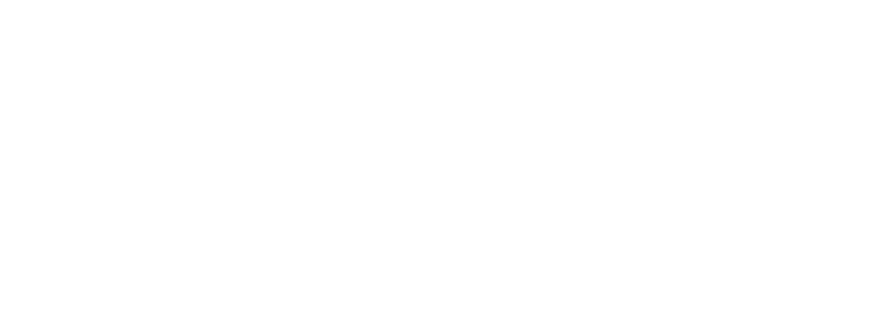
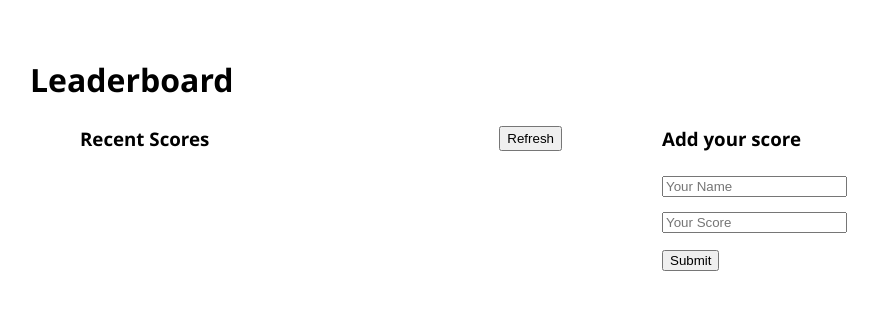
Before and after one commit to Maha-Magdy/leaderboard-list, a website built with webpack: page src/index.html in a window 1280 px wide. Shown: the whole page, without its empty margins (28-906 px from the left). Built offline with nearby package versions, Linux system fonts and the light colour scheme.

Commit message:
Add the basic structure for the main screen

```diff
--- a/src/index.html
+++ b/src/index.html
@@ -1,9 +1,36 @@
 <!DOCTYPE html>
 <html>
+
 <head>
     <meta charset="utf-8" />
     <title>Leaderboard List</title>
 </head>
+
 <body>
+    <header>
+        <h1 class="m-0 mb-25">Leaderboard</h1>
+    </header>
+    <main>
+        <div class="w-50 p-lr">
+            <div class="recent-scores-header mb-25">
+                <h3 class="m-0">Recent Scores</h3>
+                <button type="reset">Refresh</button>
+            </div>
+            <div>
+                <ul id="recent-scores-list"></ul>
+            </div>
+        </div>
+        <div class="w-50 p-lr">
+            <div>
+                <h3 class="m-0 mb-25">Add your score</h3>
+            </div>
+            <div>
+                <input type="text" name="" id="" class="d-block mb-15" placeholder="Your Name">
+                <input type="text" name="" id="" class="d-block mb-15" placeholder="Your Score">
+                <button type="submit">Submit</button>
+            </div>
+        </div>
+    </main>
 </body>
+
 </html>
--- a/src/sass/style.scss
+++ b/src/sass/style.scss
@@ -0,0 +1,37 @@
+body {
+  font-family: "Segoe UI", Tahoma, Geneva, Verdana, sans-serif;
+  padding: 50px;
+}
+
+.m-0 {
+  margin: 0;
+}
+
+.mb-25 {
+  margin-bottom: 25px;
+}
+
+.mb-15 {
+    margin-bottom: 15px;
+}
+
+.w-50 {
+  width: 50%;
+}
+
+.p-lr {
+  padding: 0 50px;
+}
+
+main {
+  display: flex;
+}
+
+.recent-scores-header {
+  display: flex;
+  justify-content: space-between;
+}
+
+.d-block {
+    display: block;
+}
```
Also changed, not shown: dist/bundle.js, dist/index.html, src/css/style.css, 1 other file. Lines whose indentation alone changed are shown as unchanged.
